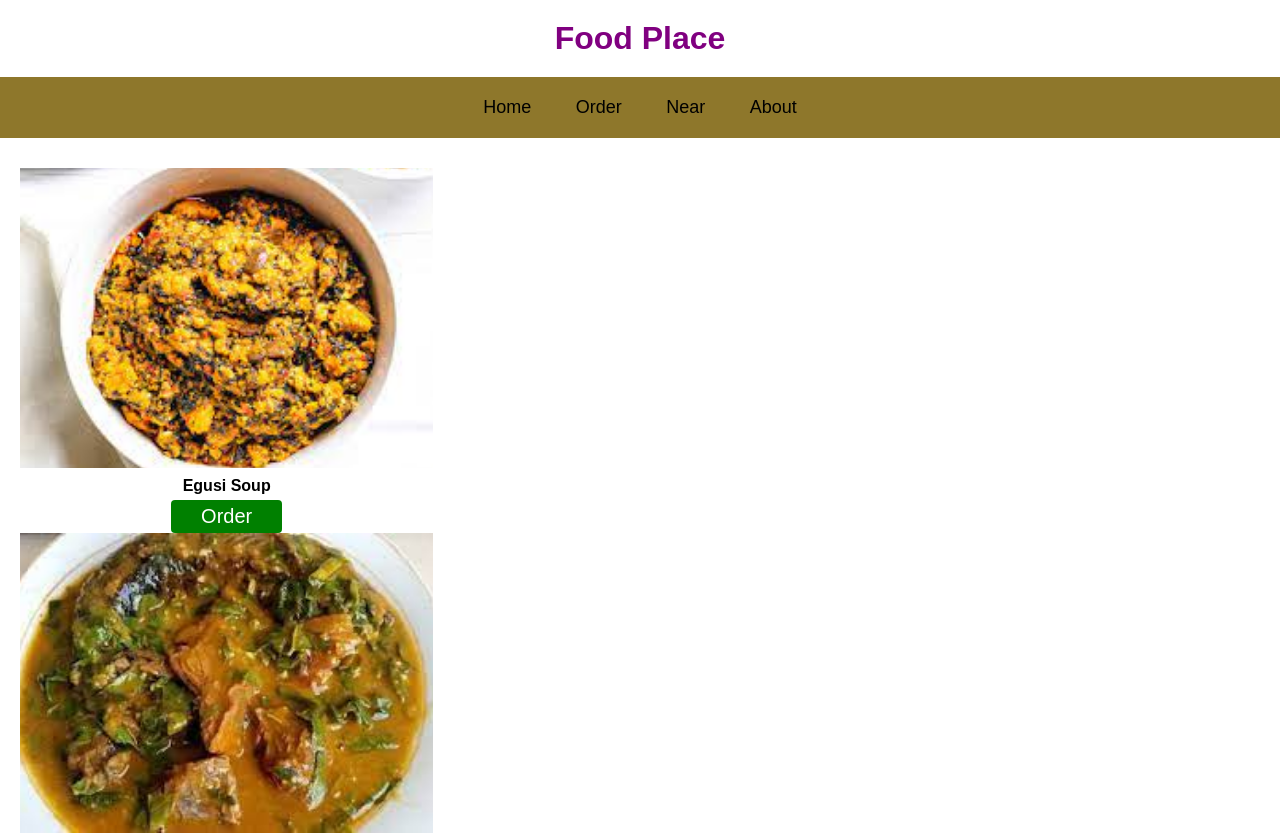
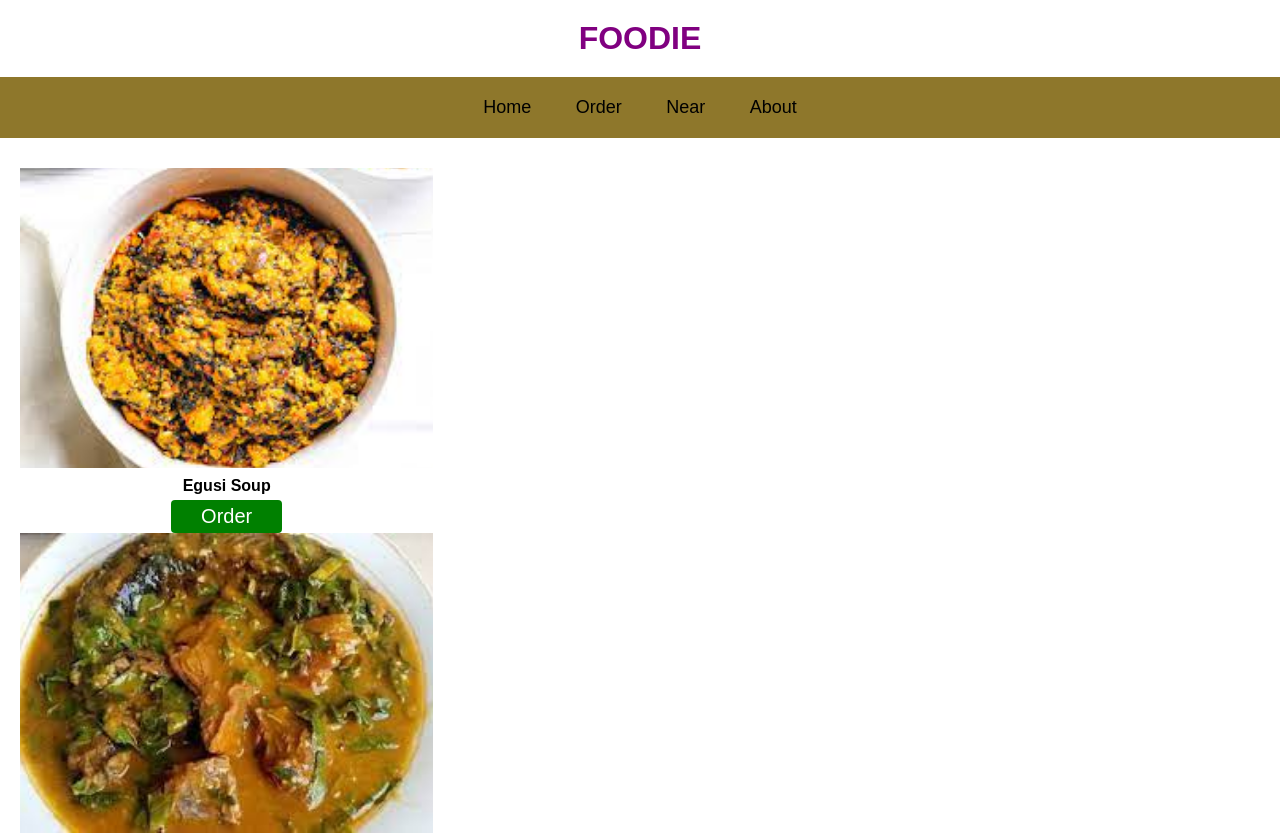
Before and after one commit to Ugbajadize/Food-Recommendation-System-Project, a plain HTML site: page index.html in a window 1280 px wide. Shown: the top 835 px of the page. Drawn offline with Linux system fonts and the light colour scheme.

Commit message:
Update index.html

```diff
--- a/index.html
+++ b/index.html
@@ -5,7 +5,7 @@
     <link rel="stylesheet" type="text/css" href="style.css">
 </head>
 <body>
-<h1> Food Place </h1>
+<h1> FOODIE </h1>
 <nav>
     <ul>
         <a href="#"><li>Home</li></a>
```
